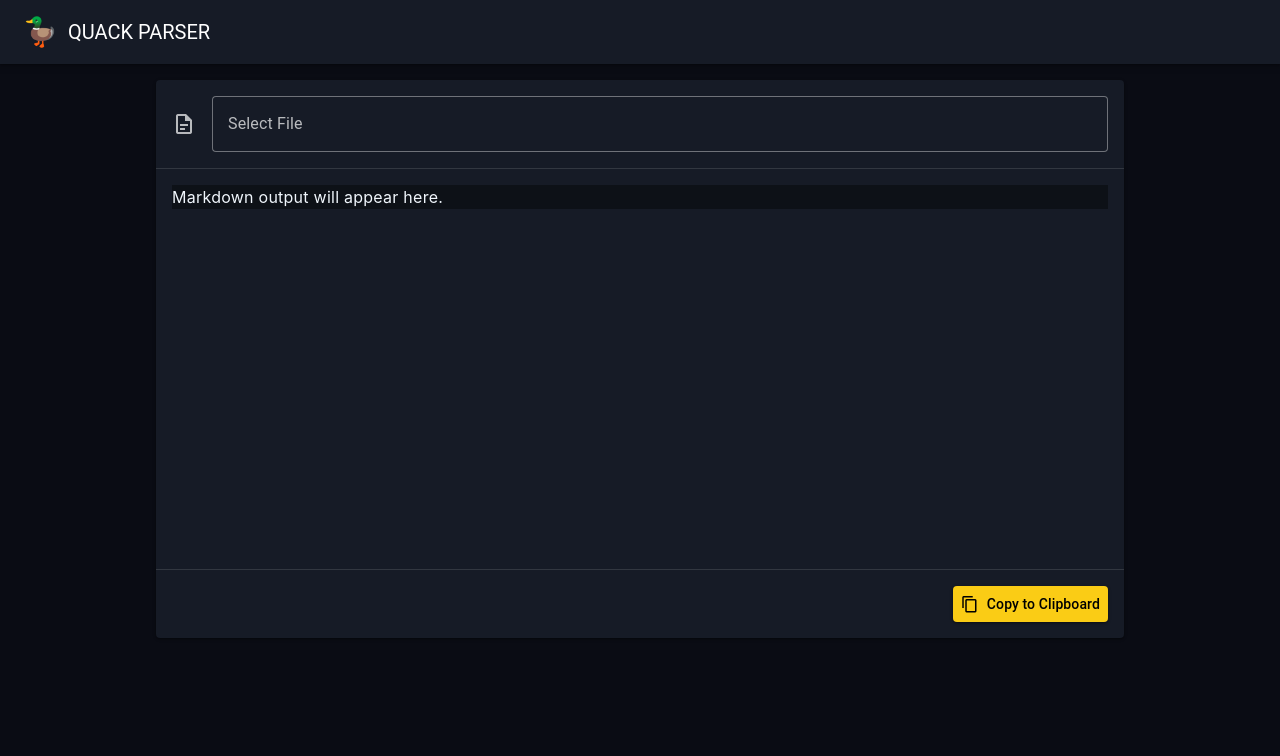
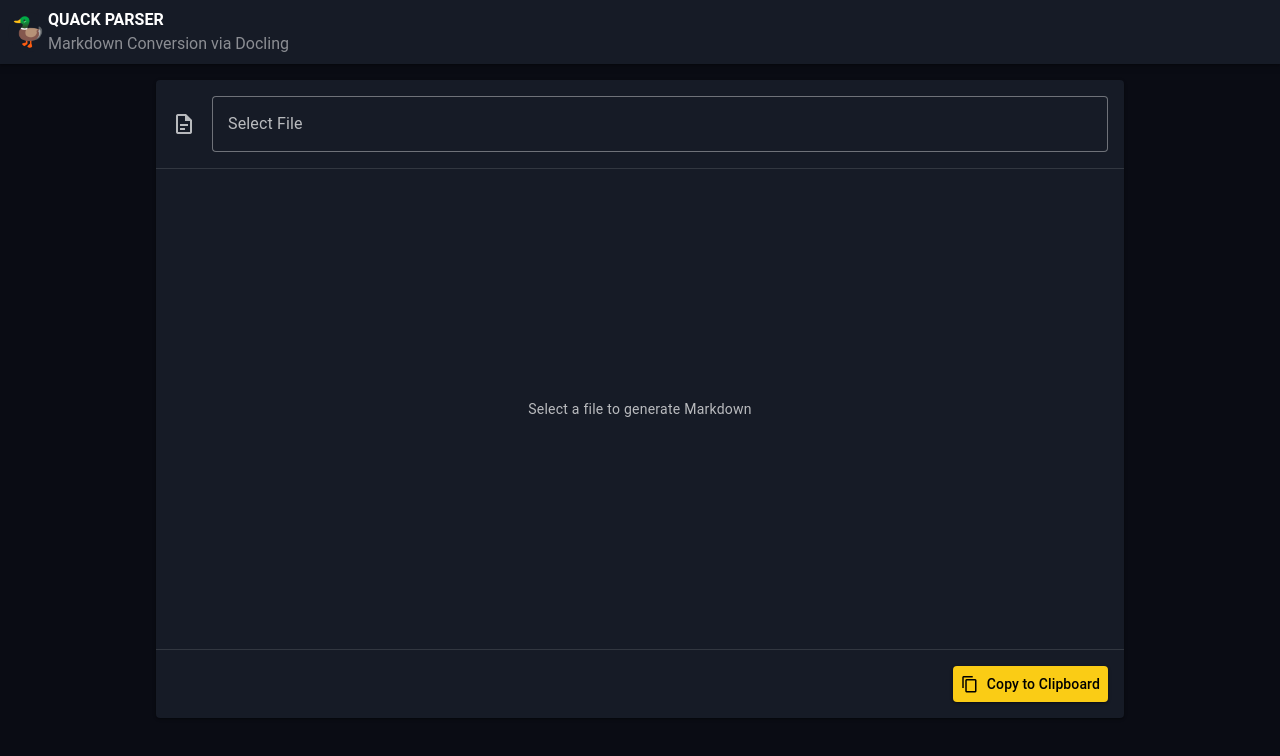
Before and after one commit to karakuri-work/quackparser, a Vue app in the folder Frontend/: page / in a window 1280 px wide. Shown: the top 756 px of the page. Built offline with nearby package versions, Linux system fonts and the light colour scheme; a small style sheet from the web is missing.

Commit message:
feat: enhance conversion UX with status tracking and UI updates

```diff
--- a/Frontend/src/App.vue
+++ b/Frontend/src/App.vue
@@ -2,16 +2,17 @@
   <v-app>
     <v-main>
       <v-app-bar>
-        <v-app-bar-title>
-          <div class="d-flex align-center ga-2">
-            <v-avatar rounded="0" image="/icon.png" />
-            <span>QUACK PARSER</span>
+        <div class="d-flex align-center pa-2">
+          <v-avatar image="/icon.png" />
+          <div class="d-flex flex-column justify-center">
+            <div class="font-weight-bold">QUACK PARSER</div>
+            <div class="text-caption text-disabled">
+              Markdown Conversion via Docling
+            </div>
           </div>
-        </v-app-bar-title>
+        </div>
       </v-app-bar>
       <router-view />
     </v-main>
   </v-app>
 </template>
-
-<script lang="ts" setup></script>
--- a/Frontend/src/components/useConversion.ts
+++ b/Frontend/src/components/useConversion.ts
@@ -2,6 +2,16 @@ import { ref } from "vue";
 import MarkdownIt from "markdown-it";
 import DOMPurify from "dompurify";
 import "github-markdown-css/github-markdown-dark.css";
+
+const API_URL = "http://localhost:8000/api/v1/convert";
+
+const md = new MarkdownIt({
+  html: false,
+  linkify: false,
+  breaks: true,
+});
+
+type ConversionStatus = "idle" | "processing" | "success" | "error";
 
 interface ConvertResponse {
   success: boolean;
@@ -11,20 +21,18 @@ interface ConvertResponse {
 
 export function useConversion() {
   const markdownContent = ref("Markdown output will appear here.");
+  const status = ref<ConversionStatus>("idle");
+  const errorMessage = ref<string | null>(null);
+
   const handleFileUpload = async (file: File | File[]) => {
-    const API_URL = "http://localhost:8000/api/v1/convert";
-    const markdownIt = new MarkdownIt({
-      html: false,
-      linkify: false,
-      breaks: true,
-    });
-
-    markdownContent.value = "Processing your file...";
+    status.value = "processing";
+    errorMessage.value = null;
 
     try {
       const selectedFile = Array.isArray(file) ? file[0] : file;
       if (!selectedFile) {
-        markdownContent.value = "Error: No file selected.";
+        status.value = "error";
+        errorMessage.value = "No file selected.";
         return;
       }
 
@@ -39,21 +47,24 @@ export function useConversion() {
       const data = (await response.json()) as ConvertResponse;
 
       if (!response.ok) {
-        markdownContent.value = `Error: ${data.error || response.statusText}`;
+        status.value = "error";
+        errorMessage.value = data.error || response.statusText;
         return;
       }
 
-      const rawHtml = markdownIt.render(data.markdown || "");
-      const sanitizeHtml = DOMPurify.sanitize(rawHtml);
-
-      markdownContent.value = sanitizeHtml;
+      const rawHtml = md.render(data.markdown || "");
+      markdownContent.value = DOMPurify.sanitize(rawHtml);
+      status.value = "success";
     } catch (error) {
-      markdownContent.value = `Error: ${(error as Error).message}`;
+      status.value = "error";
+      errorMessage.value = (error as Error).message;
     }
   };
 
   return {
+    status,
     markdownContent,
+    errorMessage,
     handleFileUpload,
   };
 }
--- a/Frontend/src/pages/index.vue
+++ b/Frontend/src/pages/index.vue
@@ -8,14 +8,53 @@
               variant="outlined"
               label="Select File"
               prepend-icon="mdi-file-document-outline"
-              accept=".pdf,.docx,.pptx,.xlsx,.png,.jpg"
+              accept=".pdf,.doc,.docx,.ppt,.pptx,.xls,.xlsx,.png,.jpeg,.jpg"
               hide-details
               @update:model-value="handleFileUpload"
             ></v-file-input>
           </v-card-text>
           <v-divider></v-divider>
-          <v-card-text class="overflow-auto" style="height: 400px">
-            <div class="markdown-body" v-html="markdownContent"></div>
+          <v-card-text class="overflow-auto" style="height: 480px">
+            <div
+              v-if="status === 'processing'"
+              class="d-flex flex-column align-center justify-center h-100 text-center"
+            >
+              <v-progress-circular
+                indeterminate
+                color="primary"
+                size="32"
+                width="4"
+                class="mb-2"
+              ></v-progress-circular>
+              <div class="text-body-2 text-medium-emphasis">
+                Converting file...
+              </div>
+            </div>
+            <div
+              v-else-if="status === 'error'"
+              class="d-flex flex-column align-center justify-center h-100 text-center"
+            >
+              <v-icon
+                icon="mdi-alert-circle-outline"
+                color="error"
+                size="32"
+                class="mb-2"
+              ></v-icon>
+              <div class="text-body-2 text-error">
+                {{ errorMessage }}
+              </div>
+            </div>
+            <div v-else-if="status === 'success'">
+              <div class="markdown-body" v-html="markdownContent"></div>
+            </div>
+            <div
+              v-else
+              class="d-flex flex-column align-center justify-center h-100 text-center"
+            >
+              <div class="text-body-2 text-medium-emphasis">
+                Select a file to generate Markdown
+              </div>
+            </div>
           </v-card-text>
           <v-divider></v-divider>
           <v-card-actions class="pa-4">
@@ -35,5 +74,6 @@
 
 <script lang="ts" setup>
 import { useConversion } from "../components/useConversion";
-const { markdownContent, handleFileUpload } = useConversion();
+const { status, markdownContent, errorMessage, handleFileUpload } =
+  useConversion();
 </script>
```
